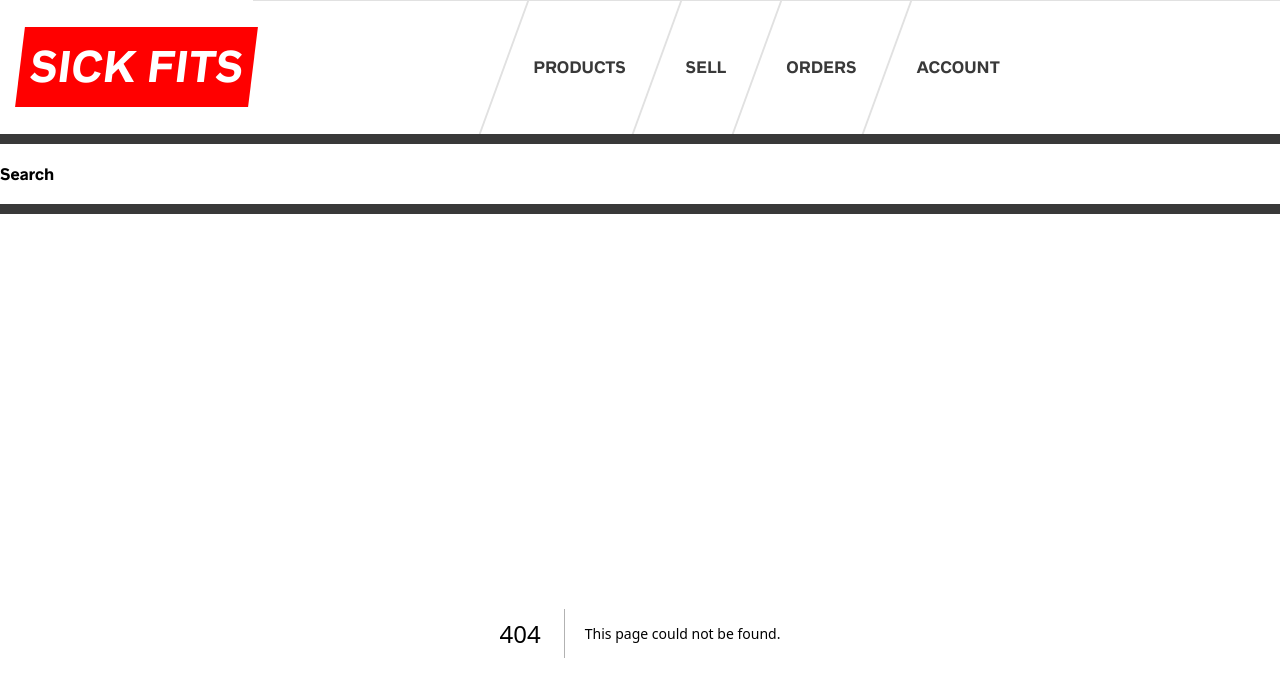
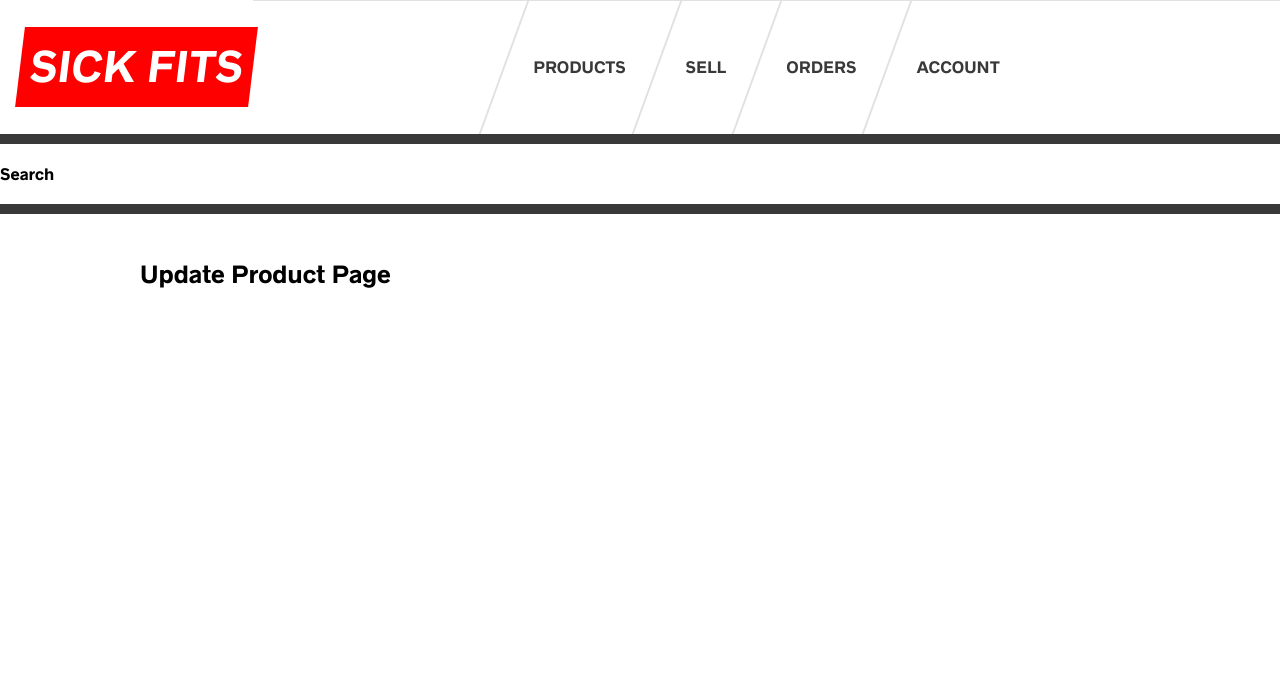
Before and after one commit to Marknjo/sickfits-lab, a Next.js app in the folder frontend/: page /update in a window 1280 px wide. Before the commit this address had no page. Shown: the top 696 px of the page. Built offline with nearby package versions, Linux system fonts and the light colour scheme; what apollo-upload-client would draw is missing.

Commit message:
ci(frontend): add update product barebones (component/page)

```diff
--- /dev/null
+++ b/frontend/components/products/UpdateProduct.tsx
@@ -0,0 +1,9 @@
+function UpdateProduct() {
+  return (
+    <>
+      <h2>Update Product Page</h2>
+    </>
+  )
+}
+
+export default UpdateProduct
--- /dev/null
+++ b/frontend/pages/update.tsx
@@ -0,0 +1,11 @@
+import UpdateProduct from '../components/products/UpdateProduct'
+
+function UpdateProductPage() {
+  return (
+    <main>
+      <UpdateProduct />
+    </main>
+  )
+}
+
+export default UpdateProductPage
```
